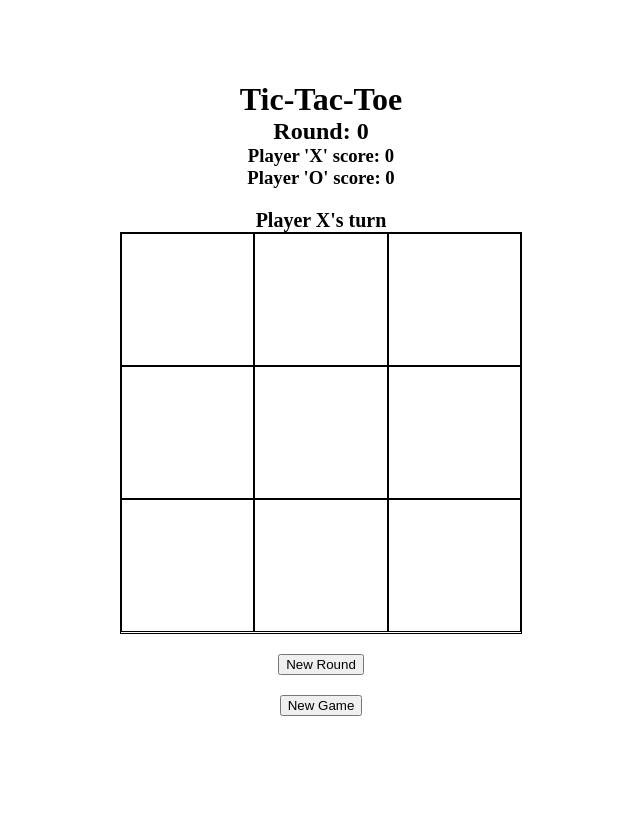
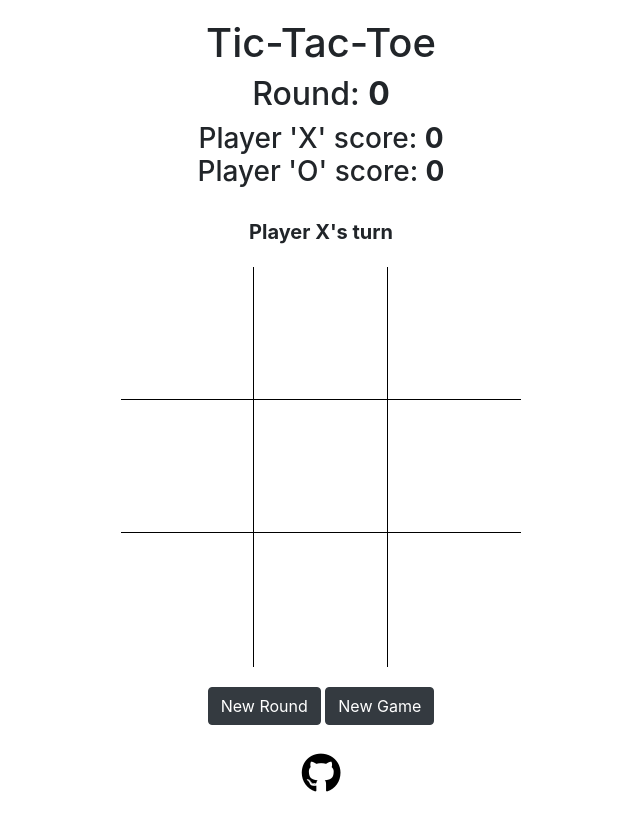
Before and after one commit to vwainman/odin-tic-tac-toe, a plain HTML site: page index.html in a window 1280 px wide. Shown: the whole page, without its empty margins (319-959 px from the left). Drawn offline with nearby package versions, Linux system fonts and the light colour scheme.

Commit message:
minor quality of life changes

```diff
--- a/index.html
+++ b/index.html
@@ -6,10 +6,15 @@
     <meta name="viewport" content="width=device-width, initial-scale=1.0" />
     <title>Odin Tic Tac Toe</title>
     <link rel="stylesheet" href="styles.css" />
+    <link rel="stylesheet" href="https://cdn.jsdelivr.net/npm/bootstrap@4.0.0/dist/css/bootstrap.min.css"
+        integrity="sha384-Gn5384xqQ1aoWXA+058RXPxPg6fy4IWvTNh0E263XmFcJlSAwiGgFAW/dAiS6JXm" crossorigin="anonymous">
+
+    <link rel="stylesheet" href="https://cdnjs.cloudflare.com/ajax/libs/font-awesome/6.2.0/css/all.min.css">
     <script src="tictactoe.js" defer></script>
 </head>
 
 <body>
+    <div id="content">
         <header>
             <h1>Tic-Tac-Toe</h1>
             <h2>Round: <strong id="round">0</strong></h2>
@@ -19,19 +24,22 @@
         </header>
         <div id="message"></div>
         <div id="gameboard">
-        <div class="cell" data-row="0" data-col="0"></div>
-        <div class="cell" data-row="0" data-col="1"></div>
-        <div class="cell" data-row="0" data-col="2"></div>
-        <div class="cell" data-row="1" data-col="0"></div>
-        <div class="cell" data-row="1" data-col="1"></div>
-        <div class="cell" data-row="1" data-col="2"></div>
-        <div class="cell" data-row="2" data-col="0"></div>
-        <div class="cell" data-row="2" data-col="1"></div>
+            <div class="cell border-r border-d" data-row="0" data-col="0"></div>
+            <div class="cell border-r border-d" data-row="0" data-col="1"></div>
+            <div class="cell border-d" data-row="0" data-col="2"></div>
+            <div class="cell border-r border-d" data-row="1" data-col="0"></div>
+            <div class="cell border-r border-d" data-row="1" data-col="1"></div>
+            <div class="cell border-d" data-row="1" data-col="2"></div>
+            <div class="cell border-r" data-row="2" data-col="0"></div>
+            <div class="cell border-r" data-row="2" data-col="1"></div>
             <div class="cell" data-row="2" data-col="2"></div>
         </div>
-    <button id="new-round">New Round</button>
-    <button id="new-game">New Game</button>
-    <footer class="footer">
+        <div id="game-buttons">
+            <button id="new-round" class="btn btn-dark">New Round</button>
+            <button id="new-game" class="btn btn-dark">New Game</button>
+        </div>
+    </div>
+    <footer id="footer">
         <a href="https://github.com/vwainman" target="_blank">
             <i class="fab fa-github"></i></a>
     </footer>
--- a/styles.css
+++ b/styles.css
@@ -2,22 +2,37 @@
     --cell-border-width: 1px;
     --grid-dimension: min(50vw, 50vh);
     --min-grid-dimension: 300px;
-    --tic-size: calc(var(--grid-dimension) / 3 * 0.75);
+    --tic-size: calc(var(--grid-dimension) / 3 * 0.65);
     --gap: 20px;
     --message-font-size: 20px;
+    --footer-height: 40px;
 }
 
 body {
+    overflow: hidden;
+}
+
+#content {
     box-sizing: border-box;
     text-align: center;
-    height: 100vh;
+    min-height: calc(98vh - var(--footer-height));
     min-width: fit-content;
     display: flex;
     flex-direction: column;
-    overflow: hidden;
     justify-content: center;
     align-items: center;
     gap: var(--gap);
+}
+
+#footer {
+    height: var(--footer-height);
+    display: flex;
+    font-size: var(--footer-height);
+    justify-content: center;
+}
+
+.fab {
+    color: black;
 }
 
 header * {
@@ -25,28 +40,32 @@ header * {
 }
 
 #message {
-    /* undo gap */
-    margin-bottom: calc(var(--gap) * -1);
     font-size: var(--message-font-size);
     font-weight: bold;
 }
 
 #gameboard {
     display: grid;
-    box-sizing: content-box;
     grid-template: repeat(3, 1fr) / repeat(3, 1fr);
     width: var(--grid-dimension);
     height: var(--grid-dimension);
     /* keep the grid height == width to maintain a square shape */
     min-width: var(--min-grid-dimension);
     min-height: var(--min-grid-dimension);
-    border: var(--cell-border-width) solid black;
 }
 
 #gameboard .cell {
-    border: var(--cell-border-width) solid black;
     font-size: var(--tic-size);
     display: flex;
     justify-content: center;
     align-items: center;
+    cursor: pointer;
 }
+
+.border-r {
+    border-right: var(--cell-border-width) solid black;
+}
+
+.border-d {
+    border-bottom: var(--cell-border-width) solid black;
+}
--- a/tictactoe.js
+++ b/tictactoe.js
@@ -13,7 +13,7 @@ class Player {
     addWin() { this.roundsWon++; }
     getRoundsWon() { return this.roundsWon; }
     getPieceType() { return this.pieceType; }
-    playPieceSuccess(x, y) {
+    playPiece(x, y) {
         const attemptSuccesful = gameBoard.setPiece(x, y, this.pieceType);
         if (attemptSuccesful) {
             this.piecesPlayed++;
@@ -23,10 +23,24 @@ class Player {
         }
         return false;
     }
-    optimalPlay() {
-        // 1. try to find a one piece away tic-tac-toe
-        // 2. if none can be found, try to find if the opponent is near a tic-tac-toe
-        // 3.
+    miniMax(game) {
+        // if game state is over, return the score from the player's perspective
+        // else:
+        // get an array of game states for every possible move
+        // create an array of scores
+        // for each game state, add the minimax result of that state to the scores array
+        // if it's my simulated turn, return the maximum score
+        // if it's my opponent's simulated turn, return the minimum score
+
+        function scoreSimulatedGame(winner) {
+            if (this === winner) {
+                return 10;
+            } else if (winner === 'none') { // a tie occurs
+                return 0
+            } else {
+                return -10;
+            }
+        }
     }
     resetAll() {
         this.roundsWon = 0;
@@ -104,7 +118,7 @@ const gameBoard = (() => {
     const hasDiagonalWin = () => {
         let leftDiagonalWin = true;
         let rightDiagonalWin = true;
-        // check left to right diagonal, if necessary
+        // check left to right diagonal
         for (let y = 1; y < board.length; y++) {
             if (board[y][y] !== board[0][0] || board[0][0] === "") {
                 leftDiagonalWin = false;
@@ -209,7 +223,7 @@ const gameController = (() => {
         cell.addEventListener("click", (e) => {
             const x = e.target.dataset.row;
             const y = e.target.dataset.col;
-            if (currentPlayer.playPieceSuccess(x, y)) {
+            if (currentPlayer.playPiece(x, y)) {
                 moveGameForward(currentPlayer);
             }
         })
```
Lines whose indentation alone changed are shown as unchanged.
